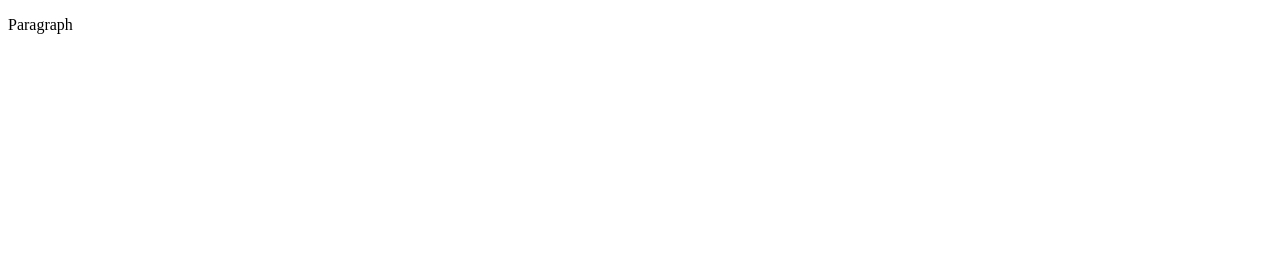
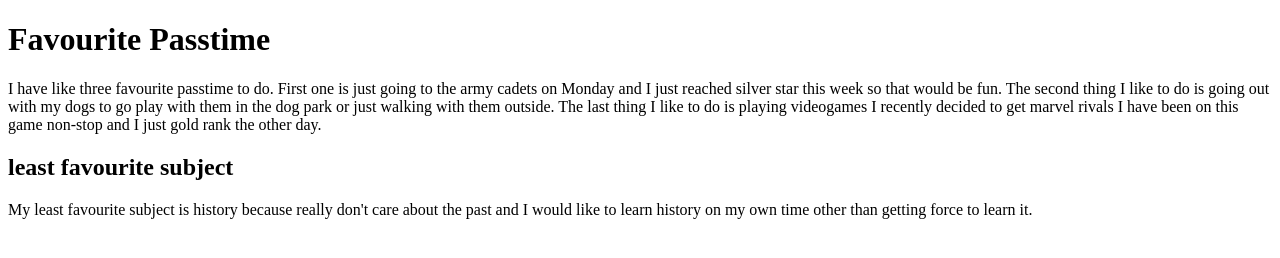
Before and after one commit to ICD2O-Digital-Tech-IsaaqS/Unit1-01-HTML-HelloWorld, a plain HTML site: page index.html in a window 1280 px wide. Drawn offline with Linux system fonts and the light colour scheme.

Commit message:
First Web Page Let go

```diff
--- a/index.html
+++ b/index.html
@@ -1,9 +1,12 @@
 <!DOCTYPE html>
 <html>
   <head>
-    <title>Title</title>
+    <title>Hello, World</title>
   </head>
   <body>
-    <p>Paragraph</p>
+    <h1>Favourite Passtime</h1>
+    <p>I have like three favourite passtime to do. First one is just going to the army cadets on Monday and I just reached silver star this week so that would be fun. The second thing I like to do is going out with my dogs to go play with them in the dog park or just walking with them outside. The last thing I like to do is playing videogames I recently decided to get marvel rivals I have been on this game non-stop and I just gold rank the other day. </p>
+    <h2>	least favourite subject	</h2>
+    <p>My least favourite subject is history because really don't care about the past and I would like to learn history on my own time other than getting force to learn it.</p>
   </body>
 </html>
```
